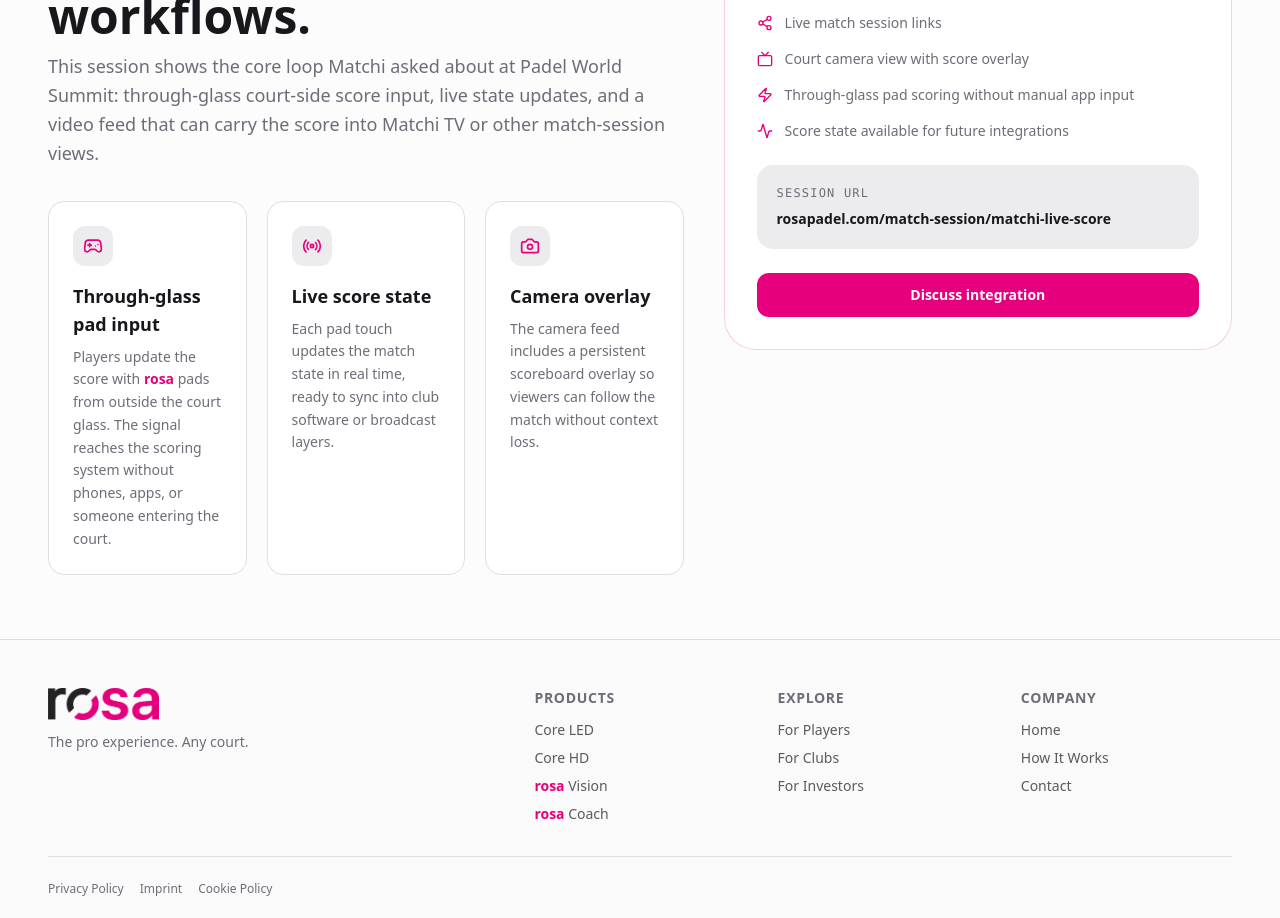
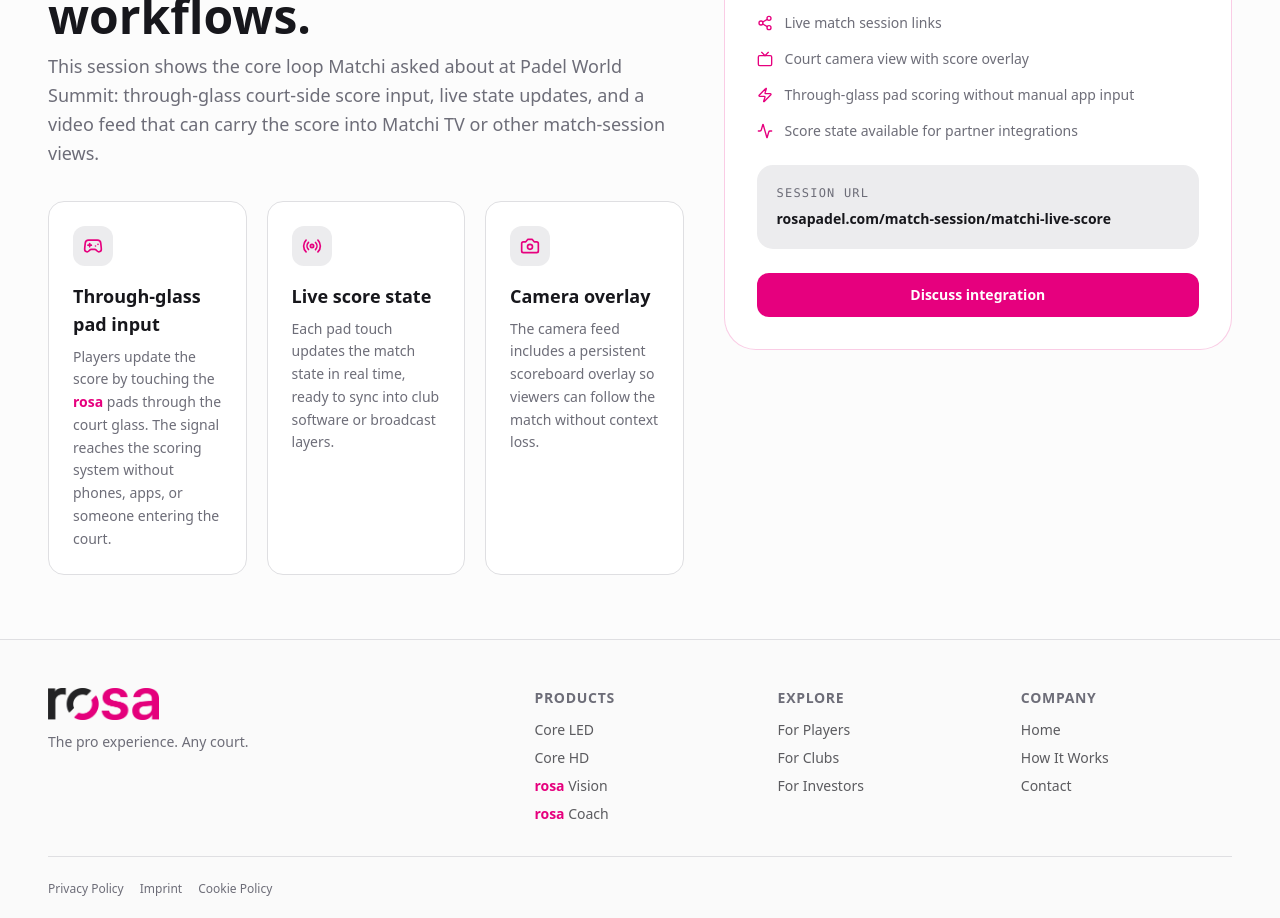
Before and after one commit to rodrag0/rosapadel.com, a React (Vite) app: page /match-session/matchi-live-score in a window 1280 px wide. Shown: the part 980-1898 px from the top of the page. Built offline with nearby package versions, Linux system fonts and the light colour scheme; the HTML template or start-up script is replaced by a standard one; a web font is replaced by a local one.

Commit message:
Refine Matchi session copy

```diff
--- a/src/pages/MatchSessionMatchi.tsx
+++ b/src/pages/MatchSessionMatchi.tsx
@@ -12,7 +12,7 @@ const SIGNALS = [
   {
     icon: Gamepad2,
     title: "Through-glass pad input",
-    body: "Players update the score with rosa pads from outside the court glass. The signal reaches the scoring system without phones, apps, or someone entering the court.",
+    body: "Players update the score by touching the rosa pads through the court glass. The signal reaches the scoring system without phones, apps, or someone entering the court.",
   },
   {
     icon: Radio,
@@ -160,7 +160,7 @@ export default function MatchSessionMatchi() {
                   ["Live match session links", Share2],
                   ["Court camera view with score overlay", Tv],
                   ["Through-glass pad scoring without manual app input", Zap],
-                  ["Score state available for future integrations", Activity],
+                  ["Score state available for partner integrations", Activity],
                 ].map(([text, icon]) => {
                   const Icon = icon as typeof Activity;
 
```
